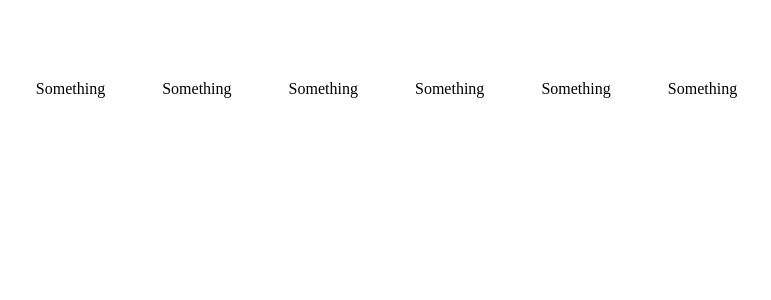
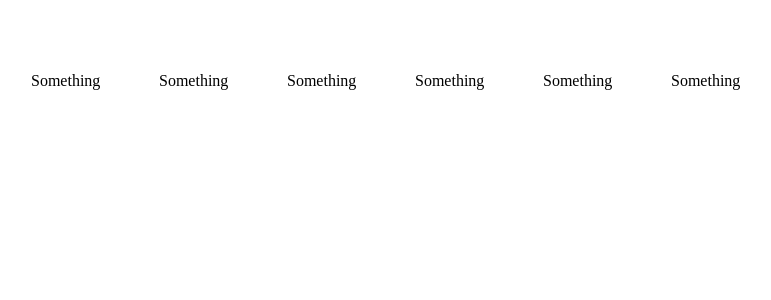
Before and after one commit to gch910/fretsy, a React (Create React App) app in the folder frontend/: page / in a window 1280 px wide. Shown: the top 300 px of the page, without its empty margins (225-996 px from the left). Built offline with nearby package versions, Linux system fonts and the light colour scheme; no server answers.

Commit message:
margin and padding styling for document

```diff
--- a/frontend/src/components/HomePage/HomePage.css
+++ b/frontend/src/components/HomePage/HomePage.css
@@ -10,4 +10,5 @@
 .banner-1 {
     grid-area: banner;
     background-color: #d0f3f0;
+
 }
--- a/frontend/src/index.css
+++ b/frontend/src/index.css
@@ -2,3 +2,10 @@
 /* * {
     box-sizing: border-box;
 } */
+
+html,
+body {
+  margin: 0;
+
+  padding: 0;
+}
```
